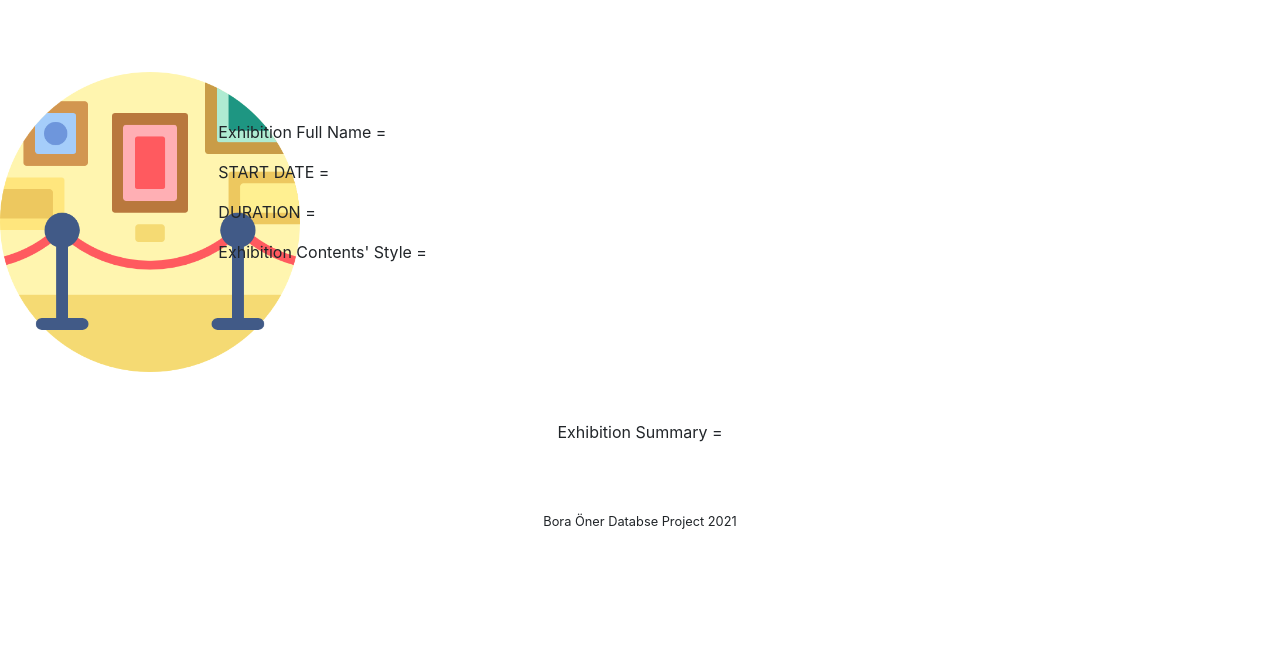
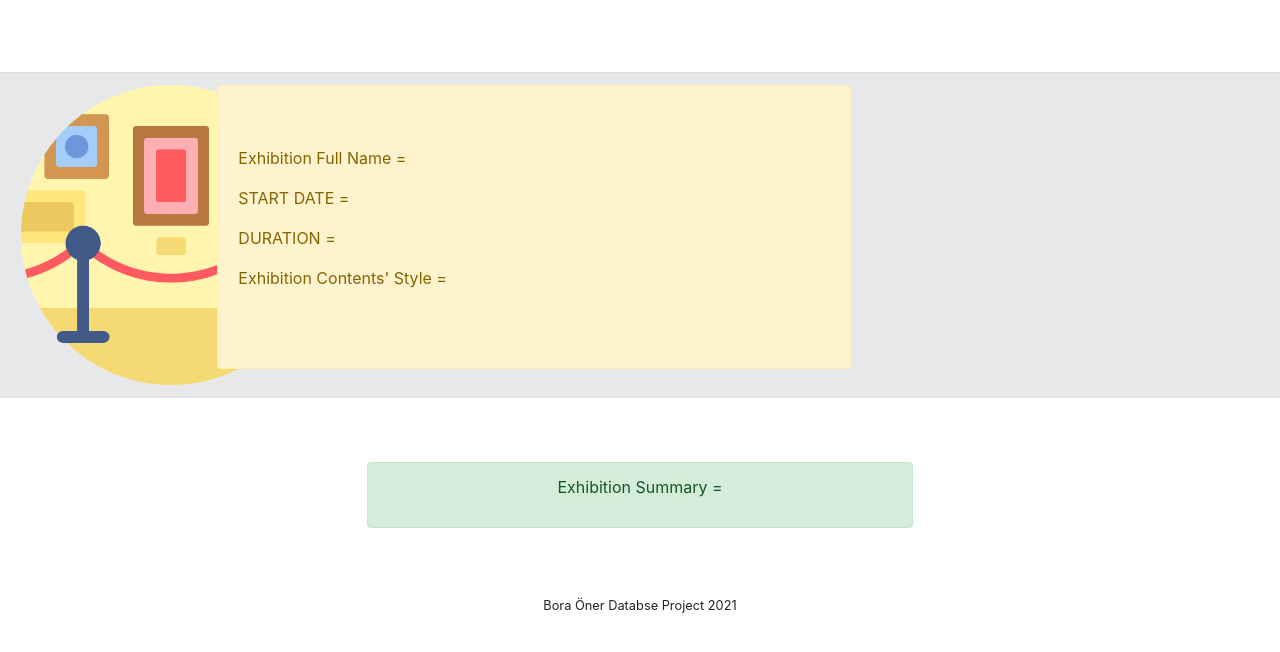
Before and after one commit to 1boraoner/Database-Project, a Flask app: page /platform/exhibitions/1 in a window 1280 px wide. Shown: the part 56-708 px from the top of the page. Run offline with Flask 2, Linux system fonts and the light colour scheme; data that the repository does not hold is empty; some libraries are stand-ins or nearby versions.

Commit message:
Add files via upload

```diff
--- a/templates/exhibition_pub.html
+++ b/templates/exhibition_pub.html
@@ -7,11 +7,11 @@
 <br>
 <br>
 <br>
-<div class="row">
+<div class="row alert alert-secondary">
     <div class="col-2">
         <img src="{{url_for('static',filename='exhibition_icon.png')}}" height="300px" width="300px">
     </div>
-    <div class="col-6">
+    <div class="col-6 alert alert-warning">
         <br>
         <br>
         <p> Exhibition Full Name = {{exhib_inf[1]}}</p>
@@ -22,8 +22,8 @@
 </div>
 <br/>
 <br/>
-<div class="row">
-    <div class="col-5 mx-auto">
+<div class="row ">
+    <div class="col-5 mx-auto alert alert-success">
         <div class="text-center">
             <p>Exhibition Summary = {{exhib_inf[5]}}</p>
         </div>
```
